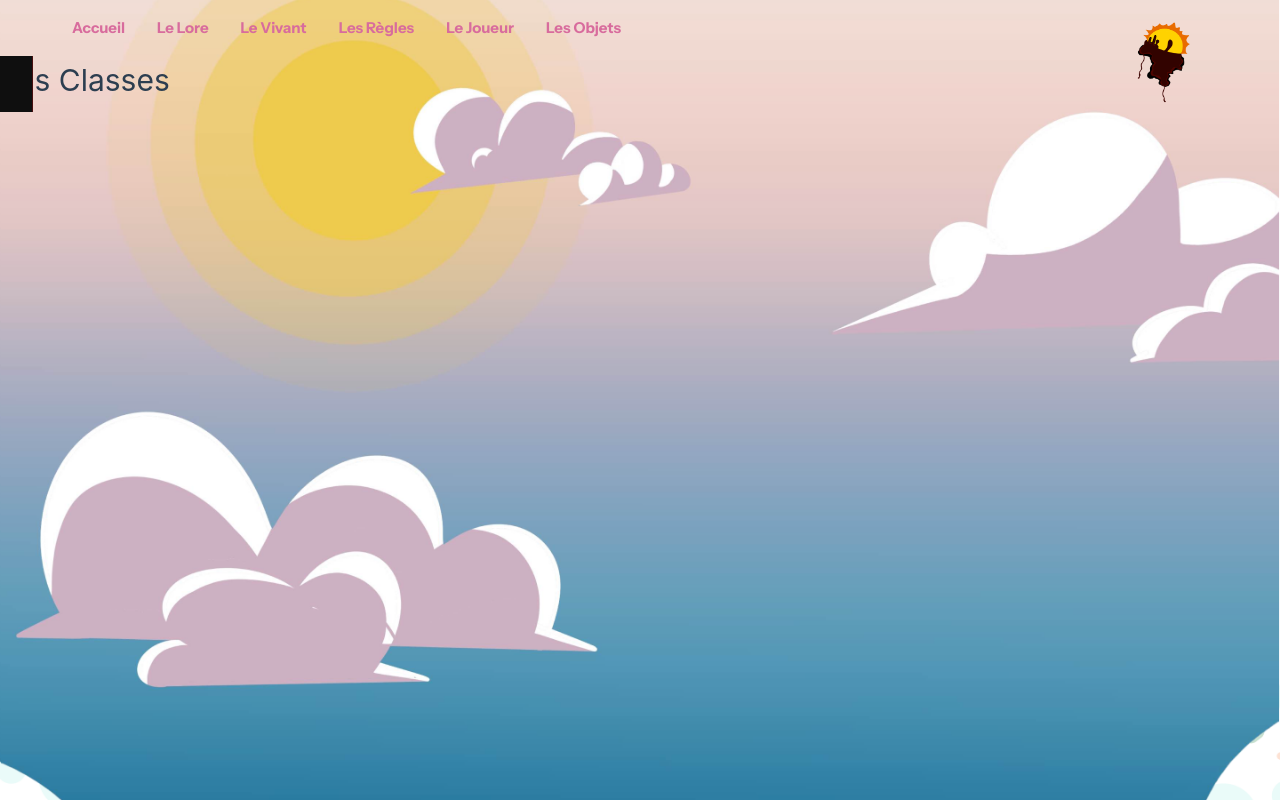
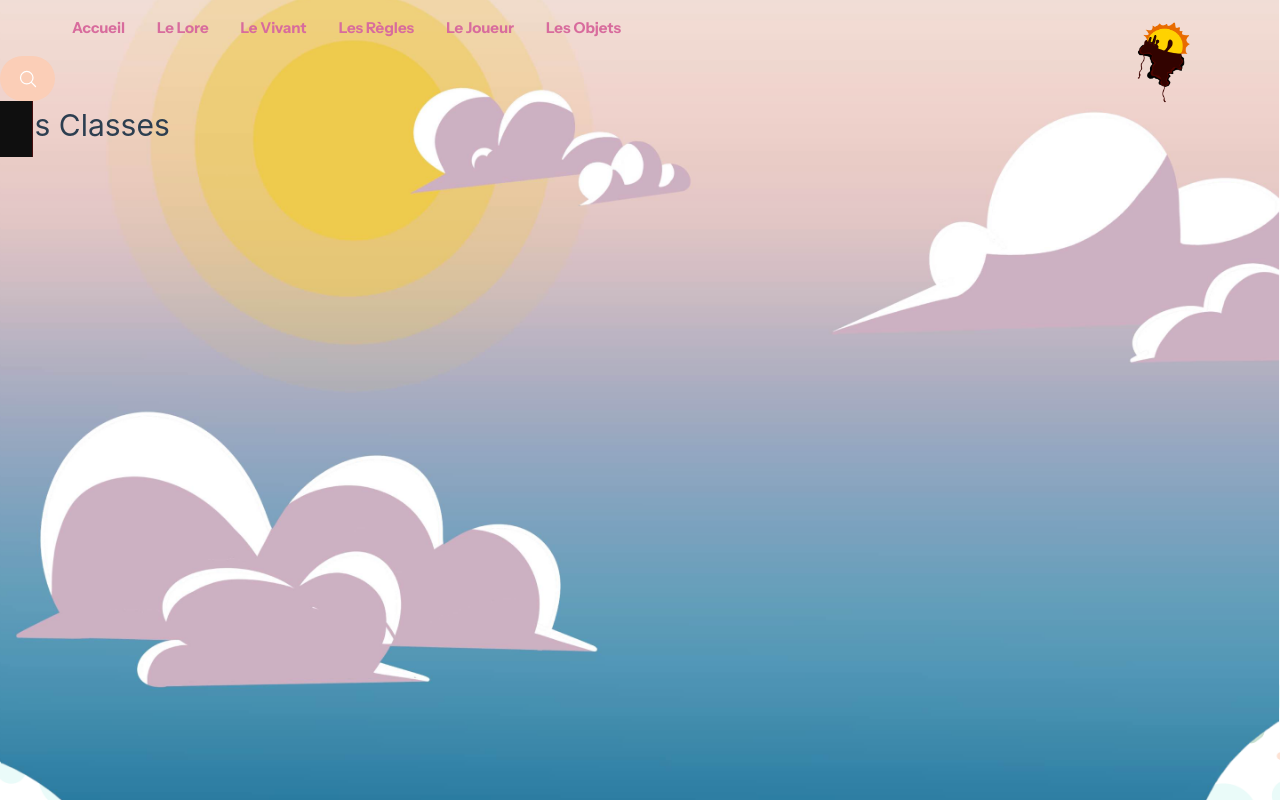
Before and after one commit to c-licette/Front_DD, a Vue app: page /vivant/classes in a window 1280 px wide. Built offline with nearby package versions, Linux system fonts and the light colour scheme; the HTML template or start-up script is replaced by a standard one.

Commit message:
fix modif search bar

```diff
--- a/package.json
+++ b/package.json
@@ -16,6 +16,7 @@
     "format": "prettier --write src/"
   },
   "dependencies": {
+    "@heroicons/vue": "^2.2.0",
     "pinia": "^3.0.3",
     "vue": "^3.5.22",
     "vue-router": "^4.6.3"
--- a/src/App.vue
+++ b/src/App.vue
@@ -1,11 +1,12 @@
 <script setup lang="ts">
 import { computed, provide, ref } from 'vue'
-import { useRoute } from 'vue-router'
+//import { useRoute } from 'vue-router'
 import SideBare from './components/SideBar.vue'
-import Menu from './components/Menu.vue'
+import Menu from './components/MenuList.vue'
+import SearchBar from './components/SearchBar.vue'
 import { RouterView } from 'vue-router'
 
-const route = useRoute()
+//const route = useRoute()
 
 const pageHeadings = ref<{ label: string; to?: string }[] | null>(null)
 
@@ -29,6 +30,7 @@ const sidebarFor = computed(() => {
 
 <template>
   <Menu />
+  <SearchBar v-model="search" />
   <div class="layout-container">
     <aside class="sidebar" v-if="$route.path !== '/'">
       <SideBare :items="sidebarFor.items" :title="sidebarFor.title" />
--- /dev/null
+++ b/src/components/SearchBar.vue
@@ -0,0 +1,96 @@
+<script setup lang="ts">
+import { ref, watch, nextTick } from 'vue'
+import { MagnifyingGlassIcon } from '@heroicons/vue/24/outline'
+
+const props = defineProps({
+  modelValue: String,
+  placeholder: {
+    type: String,
+    default: 'Rechercher...'
+  }
+})
+
+const emit = defineEmits(['update:modelValue'])
+
+const isExpanded = ref(false)
+const localValue = ref(props.modelValue || '')
+const input = ref<HTMLInputElement | null>(null)
+
+const emitValue = () => {
+  emit('update:modelValue', localValue.value)
+}
+
+const handleMouseLeave = () => {
+  if (!localValue.value) {
+    isExpanded.value = false
+  }
+}
+
+watch(isExpanded, async (val) => {
+  if (val) {
+    await nextTick()
+    input.value?.focus()
+  }
+})
+</script>
+
+<template>
+  <div
+    class="search-container"
+    :class="{ expanded: isExpanded }"
+    @mouseenter="isExpanded = true"
+    @mouseleave="handleMouseLeave"
+  >
+    <MagnifyingGlassIcon class="icon" />
+    <input
+      v-show="isExpanded"
+      ref="input"
+      type="text"
+      class="search-input"
+      :placeholder="placeholder"
+      v-model="localValue"
+      @focus="isExpanded = true"
+      @input="emitValue"
+    />
+  </div>
+</template>
+
+<style scoped>
+.search-container {
+  display: flex;
+  align-items: center;
+  justify-content: center;
+  width: 55px;
+  height: 45px;
+  background-color: #FBCEB7;
+  border-radius: 999px;
+  padding: 0 14px;
+  cursor: pointer;
+  transition: width 0.3s ease;
+  overflow: hidden;
+}
+
+.search-container.expanded {
+  width: 220px;
+}
+
+.icon {
+  color: white;
+  width: 20px;
+  height: 20px;
+  flex-shrink: 0;
+}
+
+.search-input {
+  border: none;
+  outline: none;
+  background: transparent;
+  color: white;
+  margin-left: 10px;
+  width: 100%;
+}
+
+.search-input::placeholder {
+  color: rgba(255, 255, 255, 0.7);
+}
+</style>
```
Also changed, not shown: src/components/MenuList.vue (renamed from src/components/Menu.vue), 1 other file (tests, documents, lock files or other folders).
